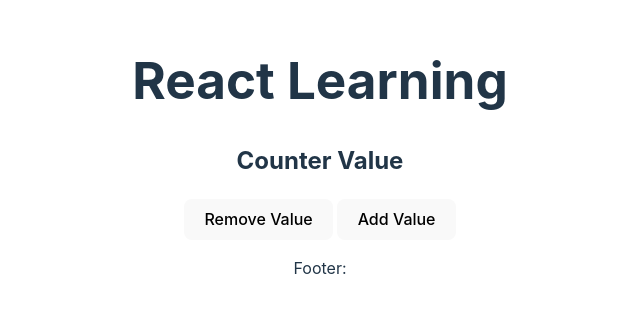
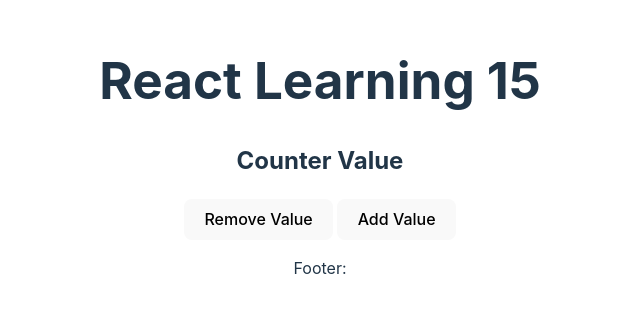
Before and after one commit to SamarthKhandave2001/MERN_stack-, a React (Vite) app in the folder React/02counter/: page / in a window 1280 px wide. Shown: the part 243-556 px from the top of the page, without its empty margins (320-960 px from the left). Built offline with nearby package versions, Linux system fonts and the light colour scheme.

Commit message:
injected counter

```diff
--- a/React/02counter/src/App.jsx
+++ b/React/02counter/src/App.jsx
@@ -10,7 +10,7 @@
 
   return (
     <>
-      <h1>React Learning </h1>
+      <h1>React Learning {counter} </h1>
       <h2> Counter Value</h2>
       <button>Remove Value</button>  {"   "}
       <button>Add Value</button>
```
